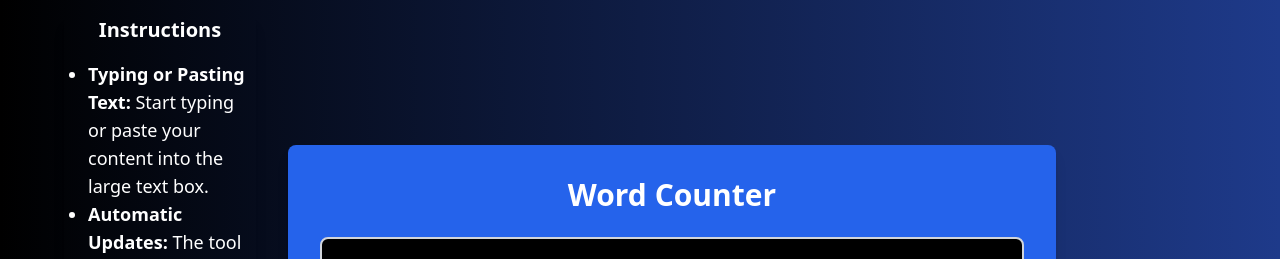
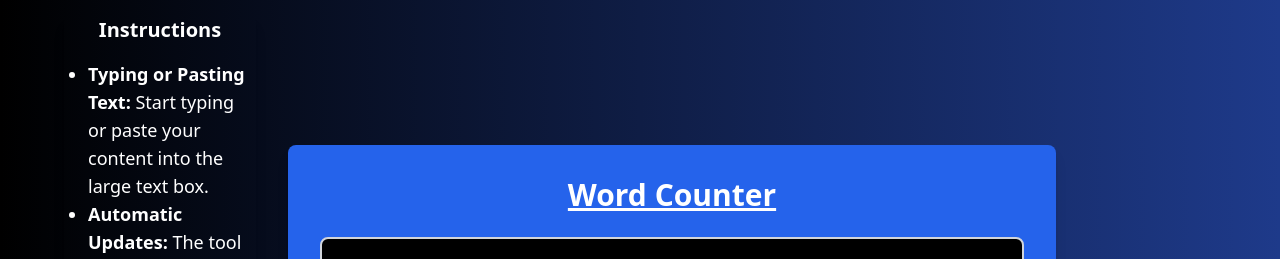
Before and after one commit to Debbhai/WordCounter, a plain HTML site: page index.html in a window 1280 px wide. Shown: the top 259 px of the page. Drawn offline with nearby package versions, Linux system fonts and the light colour scheme.

Commit message:
changed the Index text

```diff
--- a/index.html
+++ b/index.html
@@ -26,7 +26,7 @@
 
     <!-- Right side: Word Counter Box -->
     <div class="bg-blue-600 p-8 rounded-lg shadow-lg w-2/3">
-      <h1 class="text-3xl font-bold mb-6 text-center text-white">Word Counter</h1>
+      <h1 class="text-3xl font-bold mb-6 text-center text-white"><u>Word Counter</u></h1>
 
       <!-- Textarea for input -->
       <textarea id="textInput"
```
